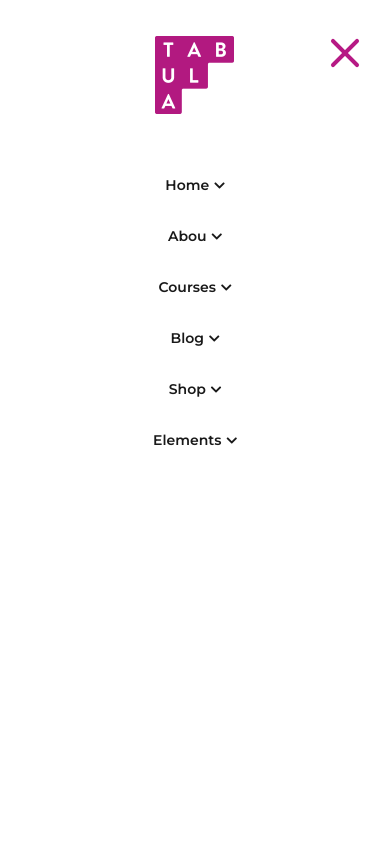
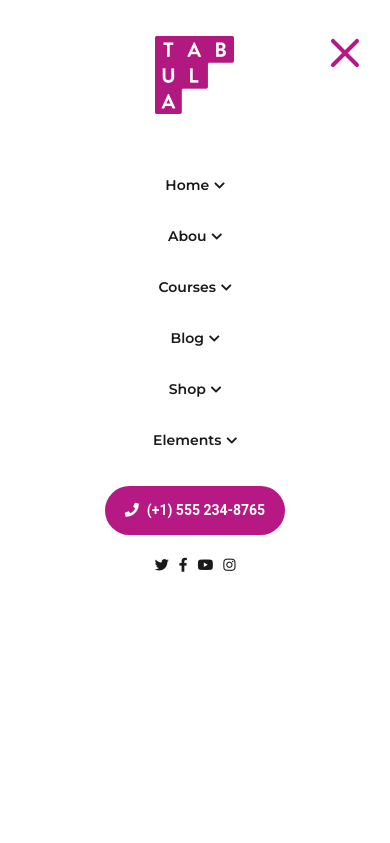
Before and after one commit to quocanh4433/Tabula-sass, a plain HTML site: page index.html in a window 390 px wide. Both pictures are taken after a click on the button 345 px from the left and 52 px from the top of the page. Shown: the top 843 px of the page. Drawn offline with nearby package versions, Linux system fonts and the light colour scheme.

Commit message:
update header menu on mobile

```diff
--- a/assets/js/main.js
+++ b/assets/js/main.js
@@ -6,9 +6,11 @@ function toggleMenu() {
     var menu = document.querySelector('.hamburger');
     var submenu = document.querySelector('.header__subnav');
     var logo = document.querySelector('.header__logo');
+    var body = document.querySelector('body');
     menu.classList.toggle('hamburger-active');
     submenu.classList.toggle('subnav-active');
     logo.classList.toggle('logo-hidden');
+    body.classList.toggle('body-unscroll');
 }
 
 /*
--- a/index.html
+++ b/index.html
@@ -71,6 +71,15 @@
                         <a href="#">shop<i class="fas fa-chevron-down"></i></a>
                         <a href="#">elements<i class="fas fa-chevron-down"></i></a>
                     </nav>
+                    <div class="btn-primary-pink" id="header-phone">
+                        <a href="#"><i class="fas fa-phone"></i>(+1) 555 234-8765</a>
+                    </div>
+                    <ul class="social">
+                        <li><a href="#"><i class="fab fa-twitter"></i></a></li>
+                        <li><a href="#"><i class="fab fa-facebook-f"></i></a></li>
+                        <li><a href="#"><i class="fab fa-youtube"></i></a></li>
+                        <li><a href="#"><i class="fab fa-instagram"></i></a></li>
+                    </ul>
                 </div>
             </div>
         </div>
--- a/sass/layout/_header.scss
+++ b/sass/layout/_header.scss
@@ -134,9 +134,10 @@
             }
             nav {
                 @include flexBox( center, center, column);
+                margin-bottom: 20px;
                 a{
                     display: block;
-                    width: 100%;
+                    width: 100px;
                     padding: 15px 0;
 
                     text-align: center;
@@ -150,6 +151,12 @@
                         @include styleText($fsize-12, $fw-bolder);
                     }
                 }
+            }
+            .btn-primary-pink {
+                margin: 0 auto 20px auto;
+            }
+            .social{
+                justify-content: center;
             }
         }
         .subnav-active {
--- a/sass/layout/_layout.scss
+++ b/sass/layout/_layout.scss
@@ -5,6 +5,9 @@ body{
 	font-size: 1.4rem;
 	line-height: 1.5;
 	color: color("dark");
+}
+.body-unscroll {
+	overflow: hidden;
 }
 //-------------------------------------------------------
 .container{
```
Also changed, not shown: assets/css/style.css, 1 other file.
